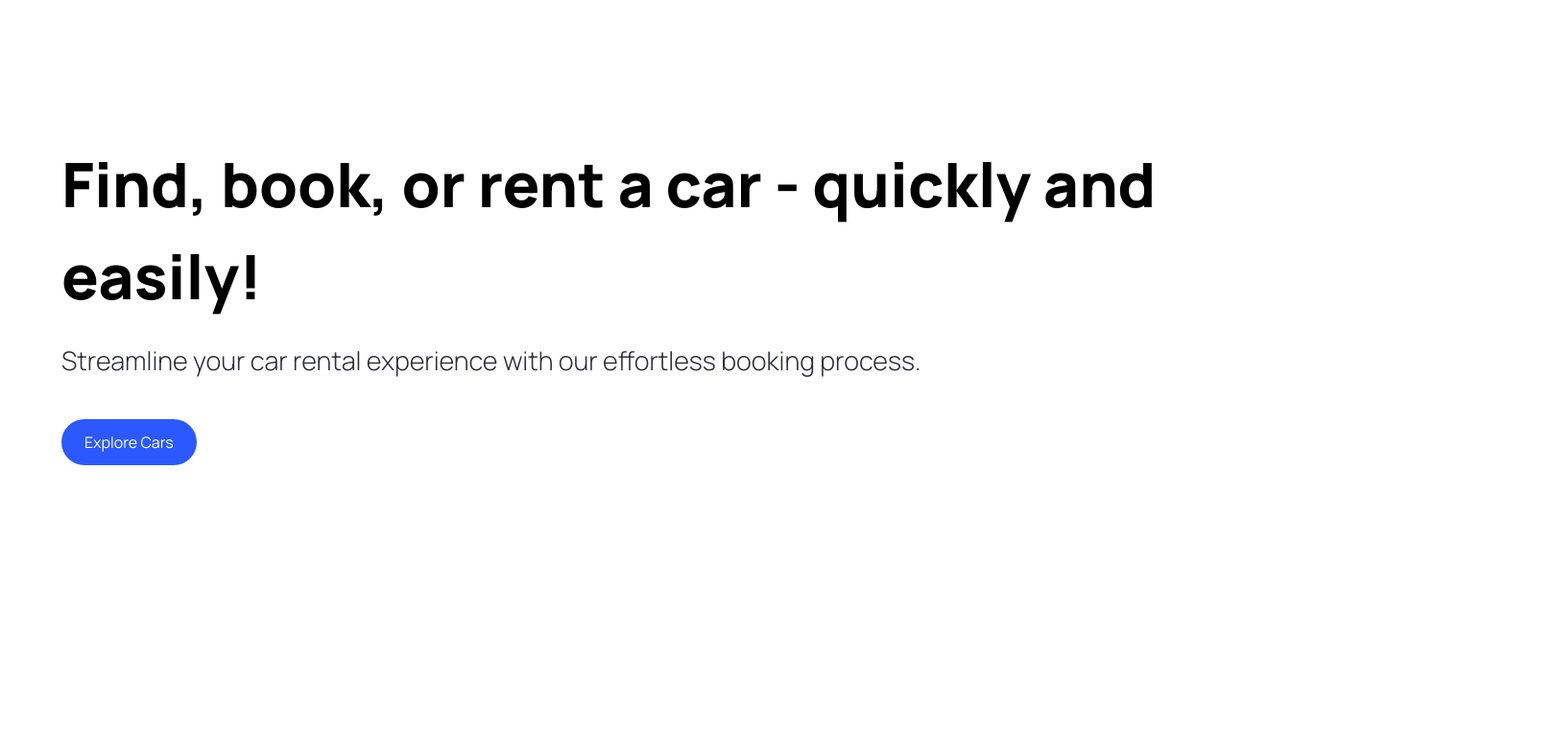
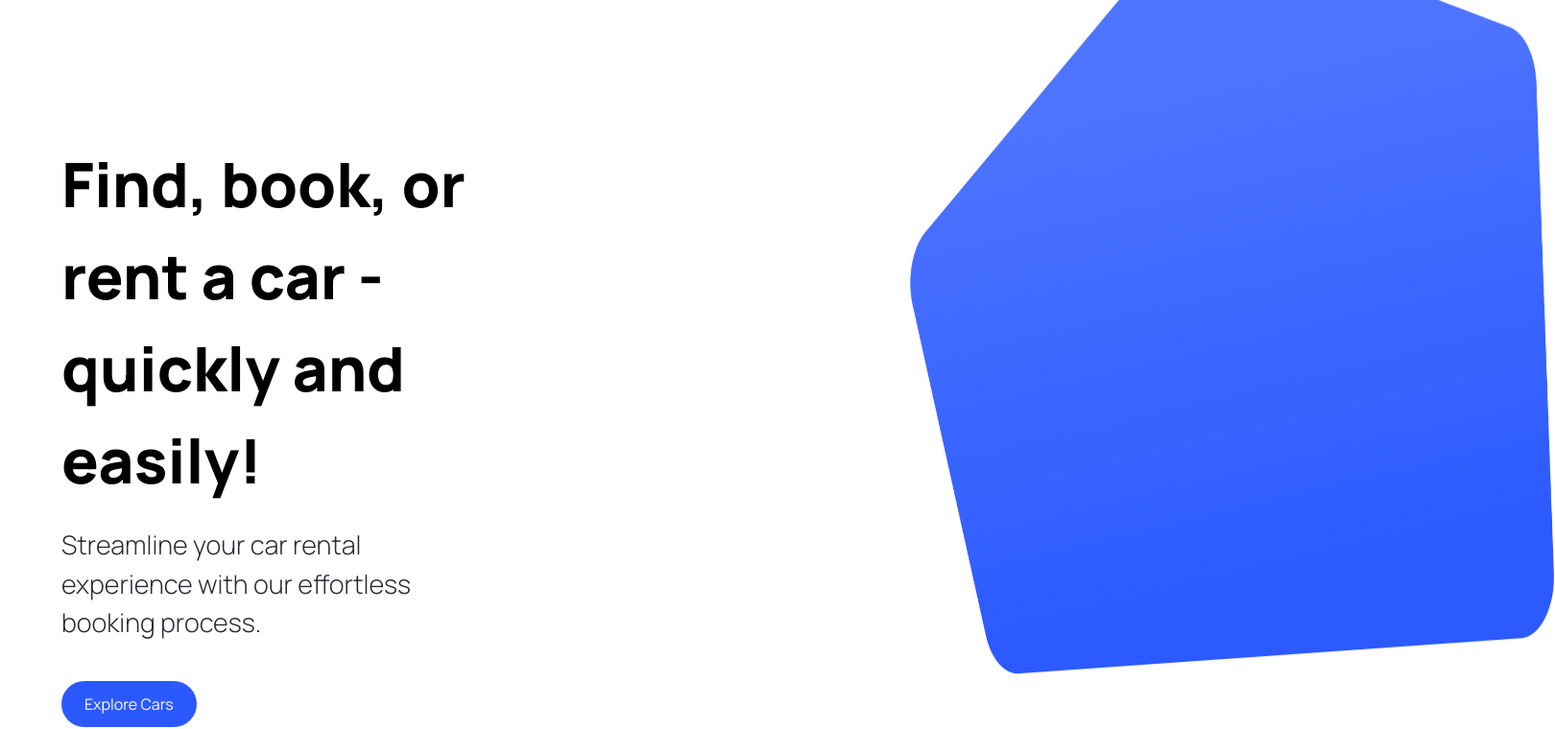
Before and after one commit to pichaipusit/tutorial-carhub, a Next.js app: page / in a window 1280 px wide. Shown: the top 760 px of the page at 96% size, 1620 px wide, since content can reach past the window. Built offline with nearby package versions, Linux system fonts and the light colour scheme.

Commit message:
prob: Car hero img

```diff
--- a/components/Hero.tsx
+++ b/components/Hero.tsx
@@ -24,6 +24,14 @@ const Hero = () => {
           handleClick={handleScroll}
         />
       </div>
+
+      <div className="hero__image-container">
+        <div className="hero__image">
+          {/* TODO: I want image to fill parent element remaining its aspect ratio */}
+
+          <div className="hero__image-overlay"></div>
+        </div>
+      </div>
     </div>
   );
 };
```
